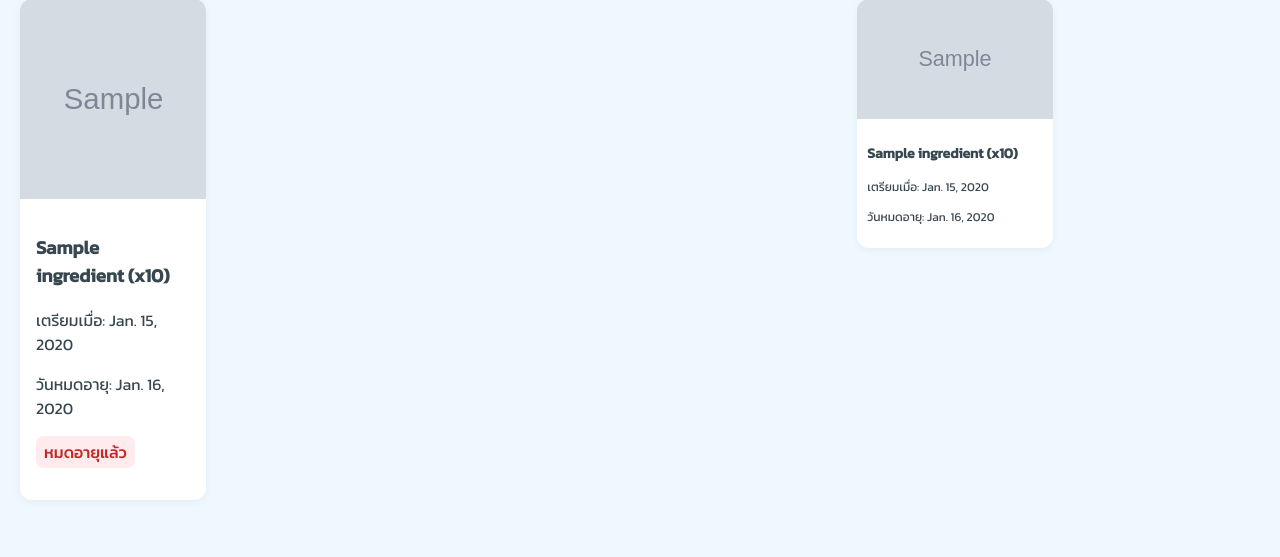
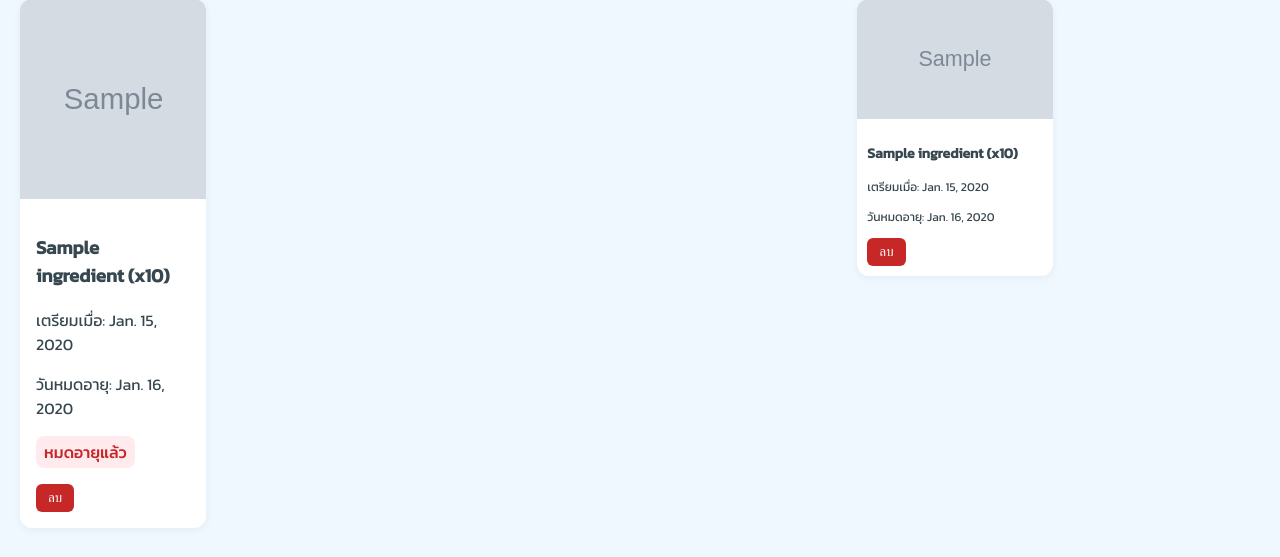
Before and after one commit to KludrungJate/KitchenSync, a Django app: page / in a window 1280 px wide. Shown: the part 243-800 px from the top of the page. Run offline with Django 5.2, Linux system fonts and the light colour scheme; tables that the repository leaves empty hold one stand-in row (values such as "Sample post"); grey boxes marked "Sample" are stand-in pictures.

Commit message:
เพิ่มผุ่มลบแย้ววว

```diff
--- a/index/templates/main.html
+++ b/index/templates/main.html
@@ -179,6 +179,13 @@
                   <span class="badge badge-danger">เหลือ {{ ing.days_remaining }} วัน</span>
                 {% endif %}
               </p>
+              <form method="post" action="{% url 'delete_ingredient' ing.id %}" style="margin-top:8px;"
+      onsubmit="return confirm('คุณต้องการลบวัตถุดิบนี้จริงหรือไม่?');">
+                {% csrf_token %}
+                <button type="submit" style="background:#C62828;color:white;border:none;padding:6px 12px;border-radius:6px;cursor:pointer;">
+                  ลบ
+                </button>
+              </form>
             </div>
           </div>
           {% endfor %}
@@ -196,6 +203,13 @@
               <h3>{{ ing.name }} (x{{ ing.quantity }})</h3>
               <p>เตรียมเมื่อ: {{ ing.prepared_date }}</p>
               <p>วันหมดอายุ: {{ ing.expiry_date }}</p>
+              <form method="post" action="{% url 'delete_ingredient' ing.id %}" style="margin-top:8px;"
+      onsubmit="return confirm('คุณต้องการลบวัตถุดิบนี้จริงหรือไม่?');">
+                {% csrf_token %}
+                <button type="submit" style="background:#C62828;color:white;border:none;padding:6px 12px;border-radius:6px;cursor:pointer;">
+                  ลบ
+                </button>
+              </form>
             </div>
           </div>
           {% endfor %}
--- a/index/urls.py
+++ b/index/urls.py
@@ -3,4 +3,5 @@ from index import views
 
 urlpatterns = [
     path('', views.index, name='index'),
+    path('delete/<int:ingredient_id>/', views.delete_ingredient, name='delete_ingredient'),
 ]
--- a/index/views.py
+++ b/index/views.py
@@ -1,8 +1,13 @@
-
-from django.shortcuts import render
+from django.shortcuts import render, redirect, get_object_or_404
 from .models import Ingredient
 
 def index(request):
     ingredients = Ingredient.objects.all().order_by('prepared_date')
     latest_ingredients = Ingredient.objects.order_by('-created_at')[:4]  # 4 รายการล่าสุด
     return render(request, 'main.html', {'ingredients': ingredients, 'latest_ingredients': latest_ingredients})
+
+def delete_ingredient(request, ingredient_id):
+    if request.method == "POST":
+        ing = get_object_or_404(Ingredient, id=ingredient_id)
+        ing.delete()
+    return redirect('index')
```
Also changed, not shown: media/ingredient_images/f62b024536c425601073803ad150e722_qIcO61N.jpg (added), media/ingredient_images/holy_basil___ใบกระเพรา_QTK4yvC.jpg (added).
